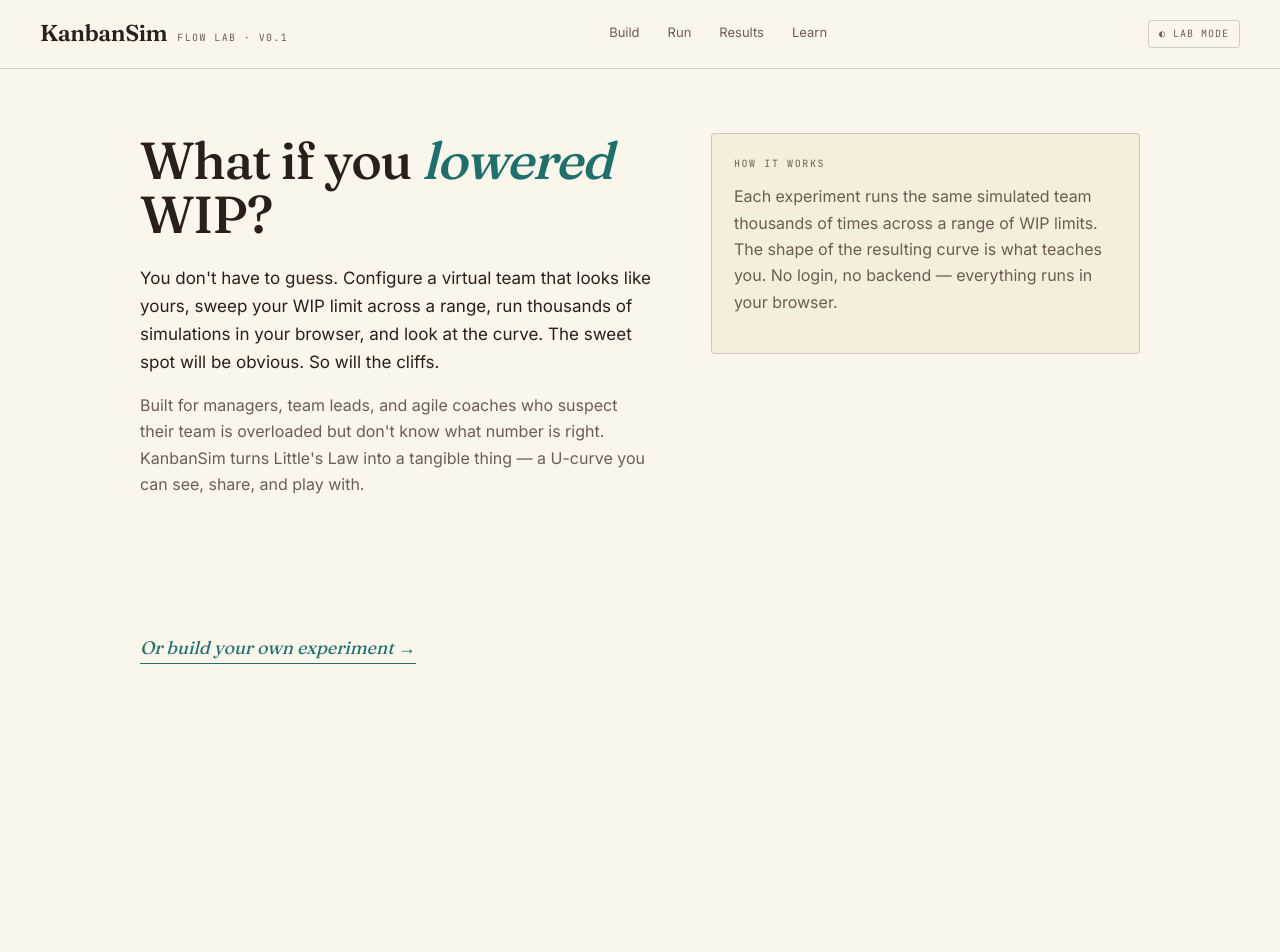
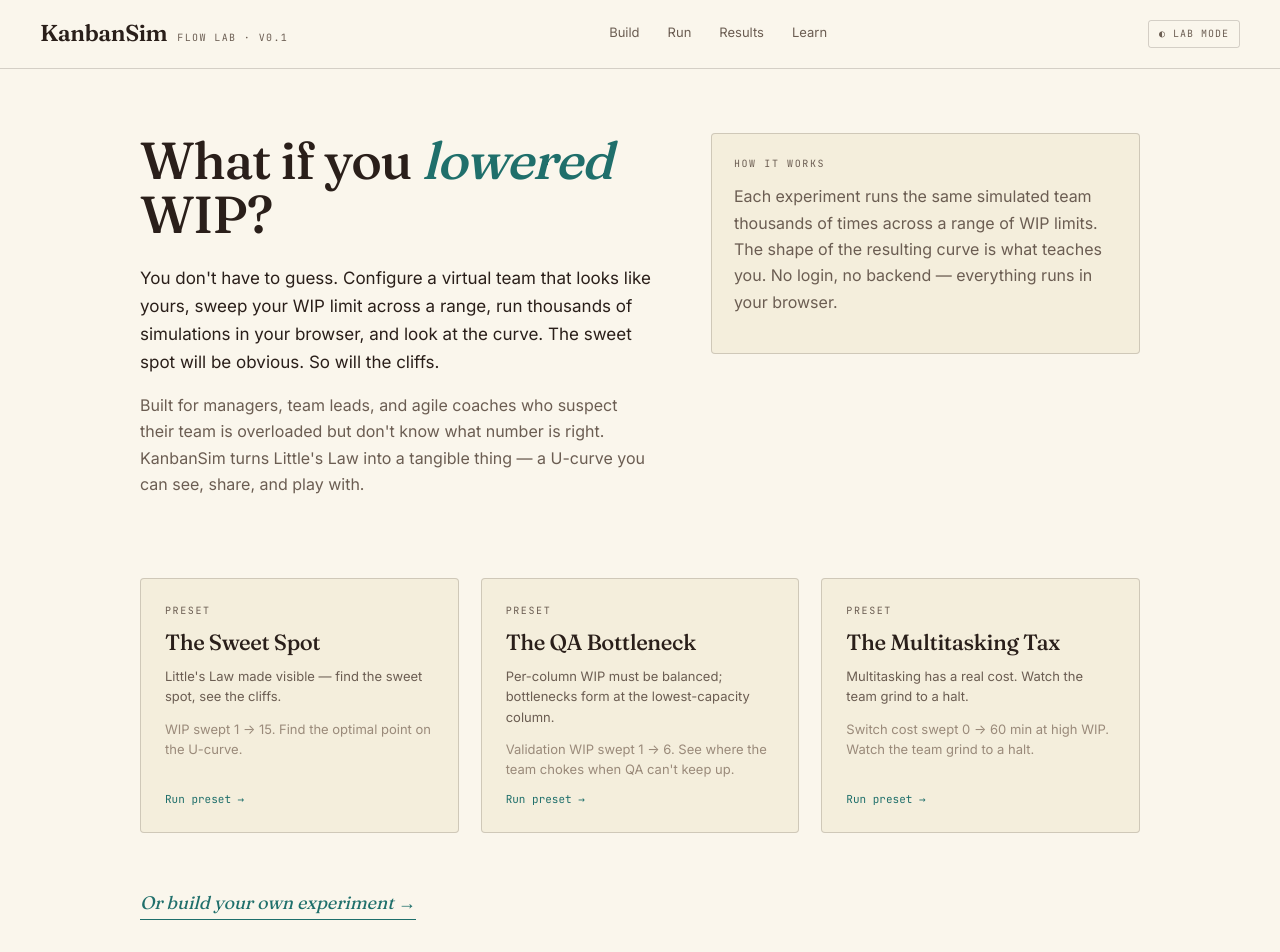
Before and after one commit to christulino/kanbansim, a React (Vite) app in the folder packages/web/: page / in a window 1280 px wide. Shown: the top 952 px of the page. Before the commit the page ends 800 px from the top, so only its background shows below. Built offline with nearby package versions, Linux system fonts and the light colour scheme.

Commit message:
feat(web): three preset cards on the landing page
Co-Authored-By: Claude Opus 4.7 (1M context) <noreply@anthropic.com>

```diff
--- /dev/null
+++ b/packages/web/src/components/PresetCard.tsx
@@ -0,0 +1,33 @@
+import { useNavigate } from "react-router-dom";
+import { encodeExperiment } from "../state/urlCodec.js";
+import { loadPreset, type PresetId, PRESET_DESCRIPTIONS } from "../state/presets.js";
+
+const TITLES: Record<PresetId, string> = {
+  "sweet-spot": "The Sweet Spot",
+  "qa-bottleneck": "The QA Bottleneck",
+  "multitasking-tax": "The Multitasking Tax",
+};
+
+const LESSONS: Record<PresetId, string> = {
+  "sweet-spot": "Little's Law made visible — find the sweet spot, see the cliffs.",
+  "qa-bottleneck": "Per-column WIP must be balanced; bottlenecks form at the lowest-capacity column.",
+  "multitasking-tax": "Multitasking has a real cost. Watch the team grind to a halt.",
+};
+
+export function PresetCard({ id }: { id: PresetId }) {
+  const navigate = useNavigate();
+  async function go() {
+    const state = await loadPreset(id);
+    const encoded = encodeExperiment(state);
+    navigate(`/run?e=${encoded}`);
+  }
+  return (
+    <button type="button" className="preset-card" onClick={go}>
+      <div className="label">Preset</div>
+      <h3>{TITLES[id]}</h3>
+      <p className="lesson">{LESSONS[id]}</p>
+      <p className="lesson" style={{ color: "var(--text-faint)" }}>{PRESET_DESCRIPTIONS[id]}</p>
+      <div className="cta">Run preset →</div>
+    </button>
+  );
+}
--- a/packages/web/src/pages/Landing.tsx
+++ b/packages/web/src/pages/Landing.tsx
@@ -1,4 +1,5 @@
 import { Link } from "react-router-dom";
+import { PresetCard } from "../components/PresetCard.js";
 
 export function Landing() {
   return (
@@ -15,7 +16,11 @@ export function Landing() {
         </aside>
       </div>
 
-      <div className="preset-grid" id="presets">{/* PresetCards in Task 31 */}</div>
+      <div className="preset-grid">
+        <PresetCard id="sweet-spot" />
+        <PresetCard id="qa-bottleneck" />
+        <PresetCard id="multitasking-tax" />
+      </div>
 
       <Link to="/build" className="build-link">Or build your own experiment →</Link>
     </main>
```
